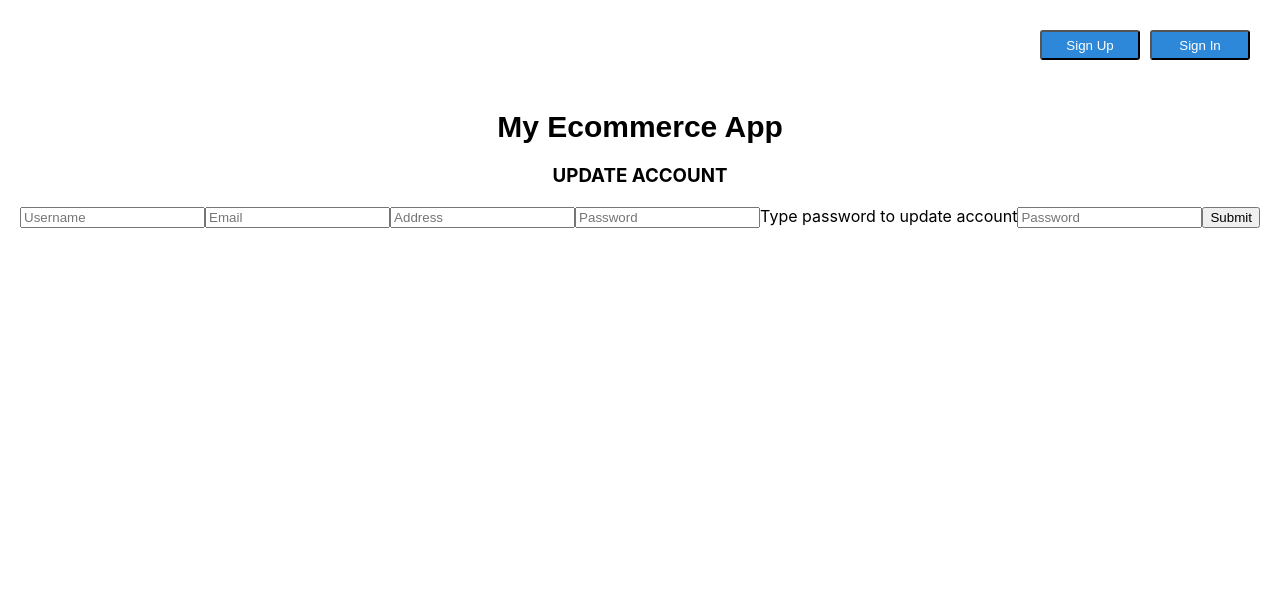
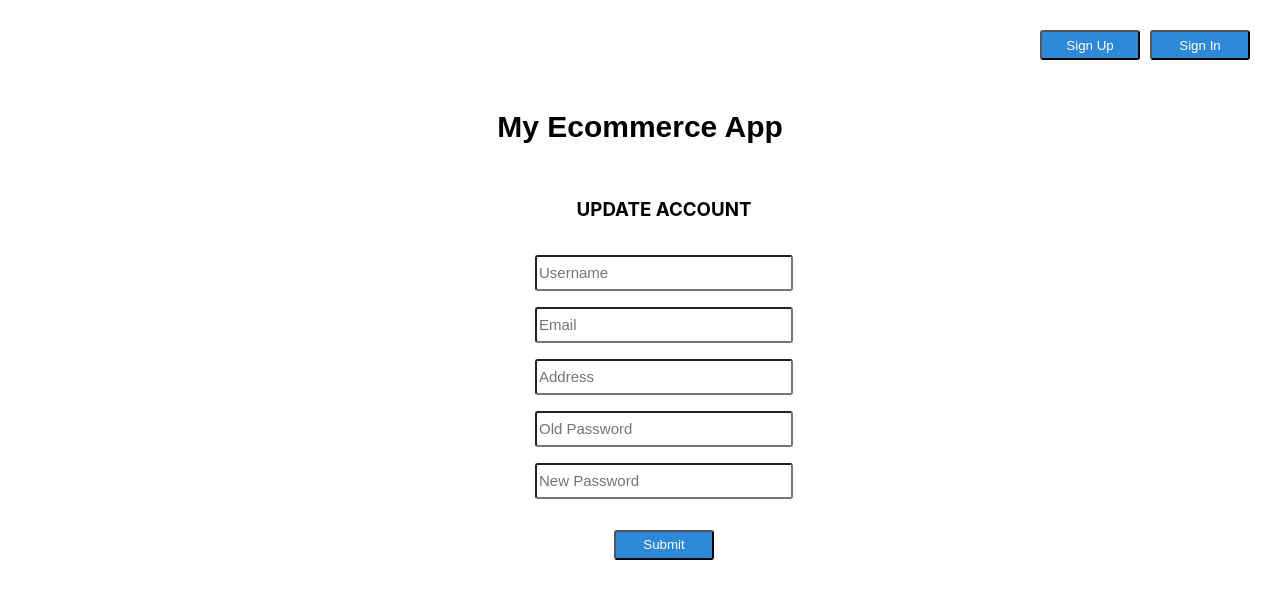
Before and after one commit to AldairGithub/Ecommerce-App, a React (Create React App) app in the folder client/: page /users/1 in a window 1280 px wide. Shown: the top 598 px of the page. Built offline with nearby package versions, Linux system fonts and the light colour scheme; no server answers.

Commit message:
added basic css to update user

```diff
--- a/client/src/components/User/UpdateUser.css
+++ b/client/src/components/User/UpdateUser.css
@@ -13,9 +13,19 @@
   margin-top: 15px;
 }
 .update-container button {
-  margin-top: 70px;
+  margin-top: 30px;
+  height: 30px;
+  width: 100px;
+  border-radius: 3px;
+  background-color: rgb(45, 136, 217);
+  color: white;
+  cursor: pointer;
+  transition-duration: 0.4s;
 }
-
+.update-container button:hover {
+  background-color: white;
+  color: rgb(45, 136, 217);
+}
 .update-container input {
   height: 30px;
   width: 250px;
@@ -24,6 +34,3 @@
   margin-bottom: 1px;
   font-size: 15px;
 }
-.button button{
-  margin-top: 30px;
-}
--- a/client/src/components/User/UpdateUser.jsx
+++ b/client/src/components/User/UpdateUser.jsx
@@ -1,4 +1,5 @@
 import React, { useState, useEffect } from 'react'
+import './UpdateUser.css'
 import { updateUser } from '../../services/users'
 
 export default function UpdateUser(props) {
@@ -77,17 +78,18 @@ export default function UpdateUser(props) {
         name='password'
         value={userData.password}
         onChange={handleChange}
-        placeholder='Password'
+        placeholder='Old Password'
       />
-      <label>Type password to update account</label>
       <input
         type='password'
         name='password'
         value={userData.password}
         onChange={handleChange}
-        placeholder='Password'
-      />
-      <button>Submit</button>
+        placeholder='New Password'
+        />
+        <div>
+          <button className='button'>Submit</button>
+        </div>
       </form>
     </div>
   )
--- a/client/src/components/UserItems.jsx
+++ b/client/src/components/UserItems.jsx
@@ -20,12 +20,12 @@ export default function UserItems(props) {
 
   return (
     <>
-      <h1>My Business</h1>
+      <h2>My Business</h2>
       <div>
         <Link to={`/users/${props.match.params.id}/new`}>new item</Link>
       </div>
       {userItemsData.map((item, index) => (
-        <div key={index}>
+        <div className='user-item-container' key={index}>
           <img style={{ height: 100, width: 100 }} src={item.img_url} />
           <p>{item.name}</p>
           <p>{item.price}</p>
```
Also changed, not shown: 1 other file (tests, documents, lock files or other folders).
